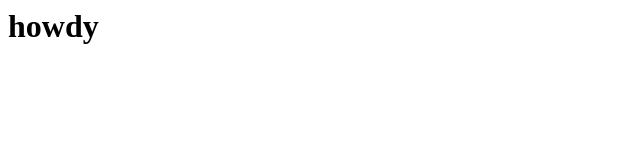
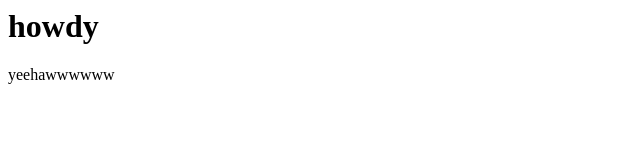
Before and after one commit to EvelynG02/all-html, a plain HTML site: page index.html in a window 1280 px wide. Shown: the full height of the page, 0-640 px from the left. Drawn offline with Linux system fonts and the light colour scheme.

Commit message:
adding paragraph

```diff
--- a/index.html
+++ b/index.html
@@ -4,5 +4,6 @@
     </head>
     <body>
         <h1>howdy</h1>
+        <p>yeehawwwwww</p>
     </body>
 </html>
```
